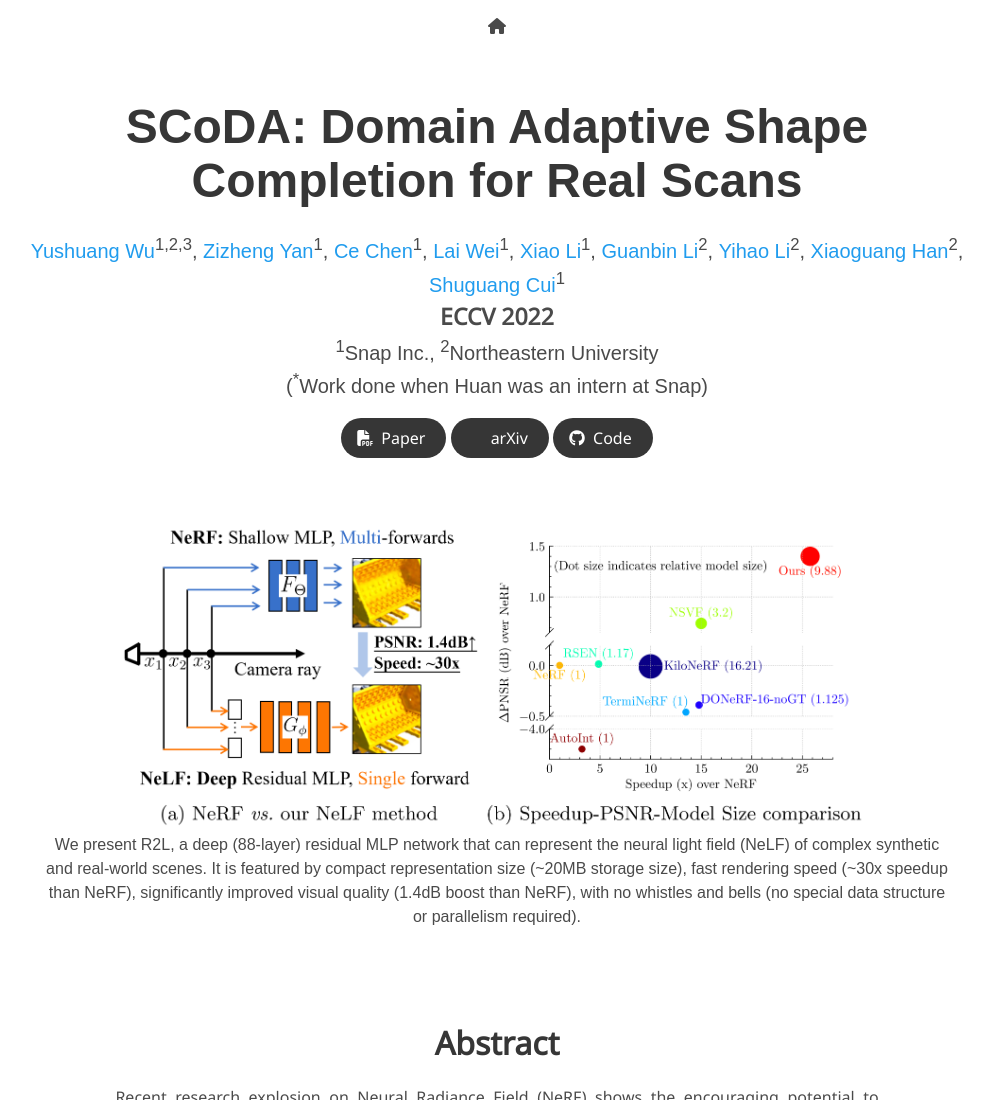
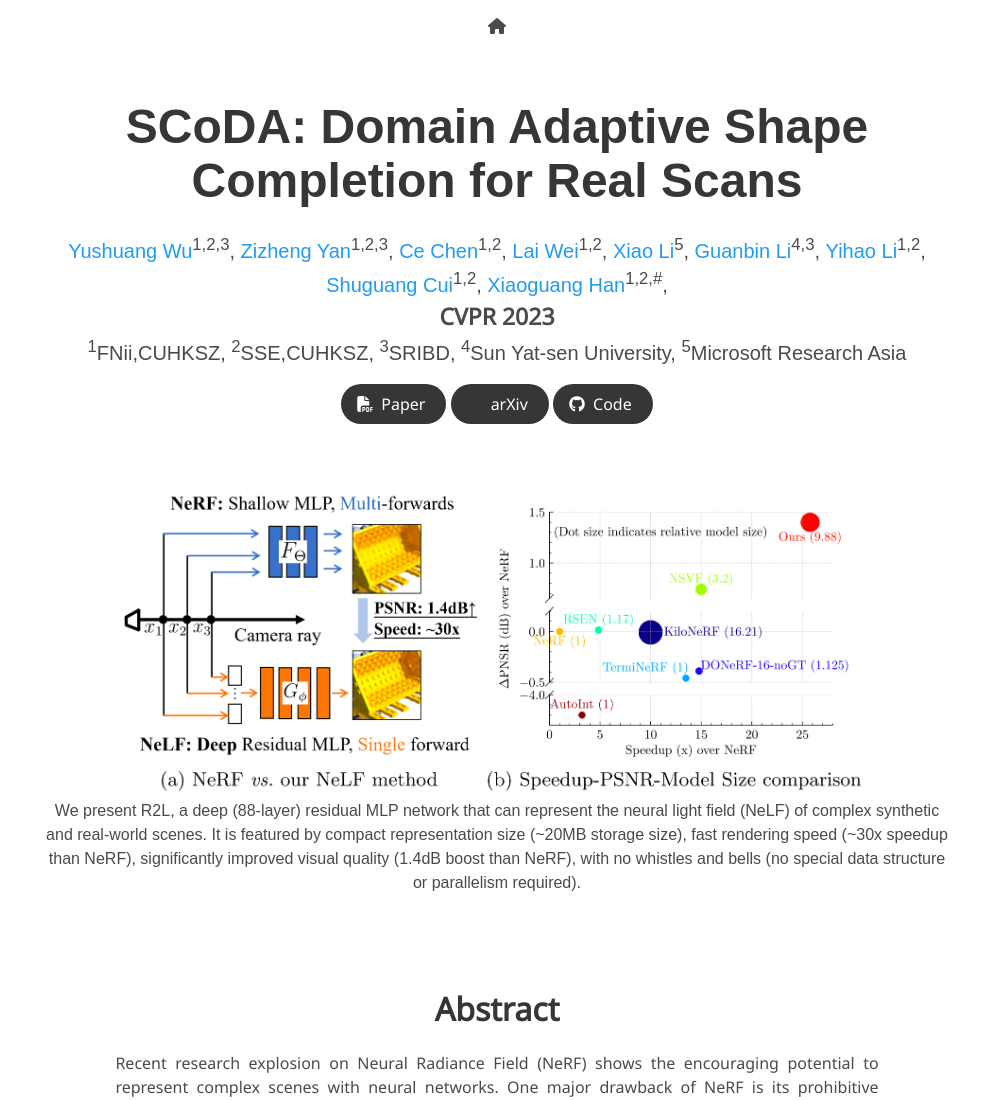
Before and after one commit to yushuang-wu/IPoD, a plain HTML site: page index.html in a window 1280 px wide. Shown: the top 1100 px of the page, without its empty margins (143-1136 px from the left). Drawn offline with nearby package versions, Linux system fonts and the light colour scheme; some icons are missing; a web font is replaced by a local one.

Commit message:
Update index.html

```diff
--- a/index.html
+++ b/index.html
@@ -57,32 +57,30 @@
               <span class="author-block">
                 <a href="https://scholar.google.com/citations?hl=zh-TW&user=x5gpN0sAAAAJ">Yushuang Wu</a><sup>1,2,3</sup>,</span>
               <span class="author-block">
-                <a href="https://scholar.google.com/citations?hl=zh-TW&user=Dt5LAqcAAAAJ">Zizheng Yan</a><sup>1</sup>,</span>
+                <a href="https://scholar.google.com/citations?hl=zh-TW&user=Dt5LAqcAAAAJ">Zizheng Yan</a><sup>1,2,3</sup>,</span>
               <span class="author-block">
-                <a href="https://scholar.google.com/citations?hl=zh-TW&user=tX8IWwMAAAAJ">Ce Chen</a><sup>1</sup>,</span>
+                <a href="https://scholar.google.com/citations?hl=zh-TW&user=tX8IWwMAAAAJ">Ce Chen</a><sup>1,2</sup>,</span>
               <span class="author-block">
-                <a href="">Lai Wei</a><sup>1</sup>,</span>
+                <a href="">Lai Wei</a><sup>1,2</sup>,</span>
               <span class="author-block">
-                <a href="https://pableeto.netlify.app">Xiao Li</a><sup>1</sup>,</span>
+                <a href="https://pableeto.netlify.app">Xiao Li</a><sup>5</sup>,</span>
               <span class="author-block">
-                <a href="http://guanbinli.com/">Guanbin Li</a><sup>2</sup>,</span>
+                <a href="http://guanbinli.com/">Guanbin Li</a><sup>4,3</sup>,</span>
               <span class="author-block">
-                <a href="hhttps://scholar.google.com/citations?hl=zh-TW&user=Ky16KiQAAAAJ">Yihao Li</a><sup>2</sup>,</span>
+                <a href="hhttps://scholar.google.com/citations?hl=zh-TW&user=Ky16KiQAAAAJ">Yihao Li</a><sup>1,2</sup>,</span>
               <span class="author-block">
-                <a href="https://gaplab.cuhk.edu.cn">Xiaoguang Han</a><sup>2</sup>,</span>
+                <a href="https://sse.cuhk.edu.cn/en/faculty/cuishuguang">Shuguang Cui</a><sup>1,2</sup>,</span>
               <span class="author-block">
-                <a href="https://sse.cuhk.edu.cn/en/faculty/cuishuguang">Shuguang Cui</a><sup>1</sup>
-              </span>
+                <a href="https://gaplab.cuhk.edu.cn">Xiaoguang Han</a><sup>1,2,#</sup>,</span>
             </div>
-            <h1 style="font-size:23px;font-weight:bold">ECCV 2022</h1>
+            <h1 style="font-size:23px;font-weight:bold">CVPR 2023</h1>
 
             <div class="is-size-5 publication-authors">
-              <span class="author-block"><sup>1</sup>Snap Inc.,</span>
-              <span class="author-block"><sup>2</sup>Northeastern University</span>
-            </div>
-
-            <div class="is-size-5 publication-authors">
-              <span class="author-block">(<sup>*</sup>Work done when Huan was an intern at Snap)</span>
+              <span class="author-block"><sup>1</sup>FNii,CUHKSZ,</span>
+              <span class="author-block"><sup>2</sup>SSE,CUHKSZ,</span>
+              <span class="author-block"><sup>3</sup>SRIBD,</span>
+              <span class="author-block"><sup>4</sup>Sun Yat-sen University,</span>
+              <span class="author-block"><sup>5</sup>Microsoft Research Asia</span>
             </div>
 
             <div class="column has-text-centered">
```
